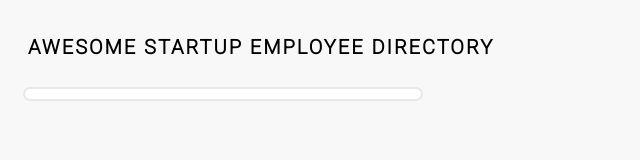
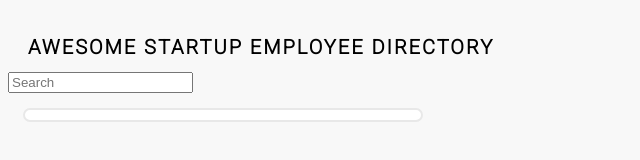
Before and after one commit to lexborelli/Employee-directory, a plain HTML site: page index.html in a window 1280 px wide. Shown: the whole page, without its empty margins (0-640 px from the left). Drawn offline with Linux system fonts and the light colour scheme; no server answers.

Commit message:
adding search bar element

```diff
--- a/index.html
+++ b/index.html
@@ -15,6 +15,8 @@
     <body>
         <header>
             <h1>AWESOME STARTUP EMPLOYEE DIRECTORY</h1>
+            <div class="input-container">
+                <input type="text" id="employeesearch" class="employee-search" placeholder="Search">
         </header>
 
         <main class="grid-container">
```
